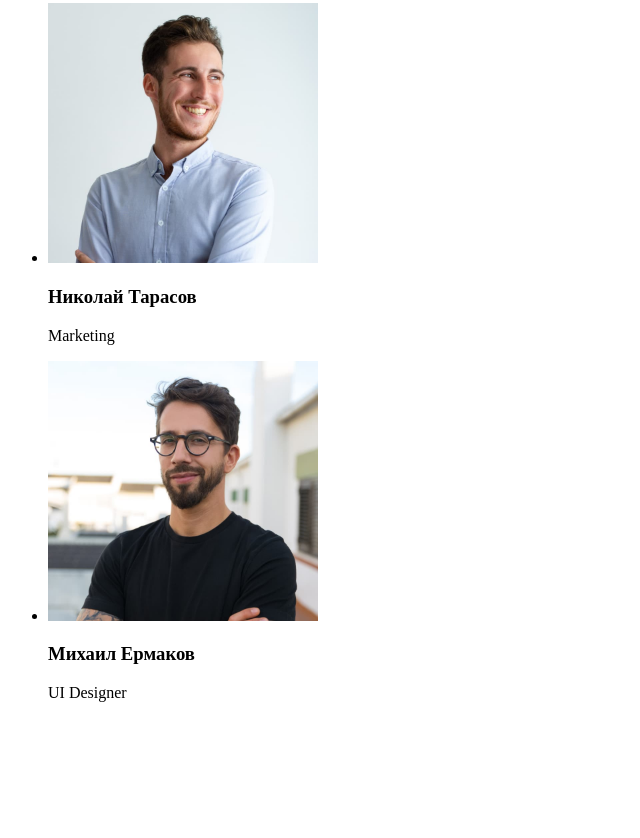
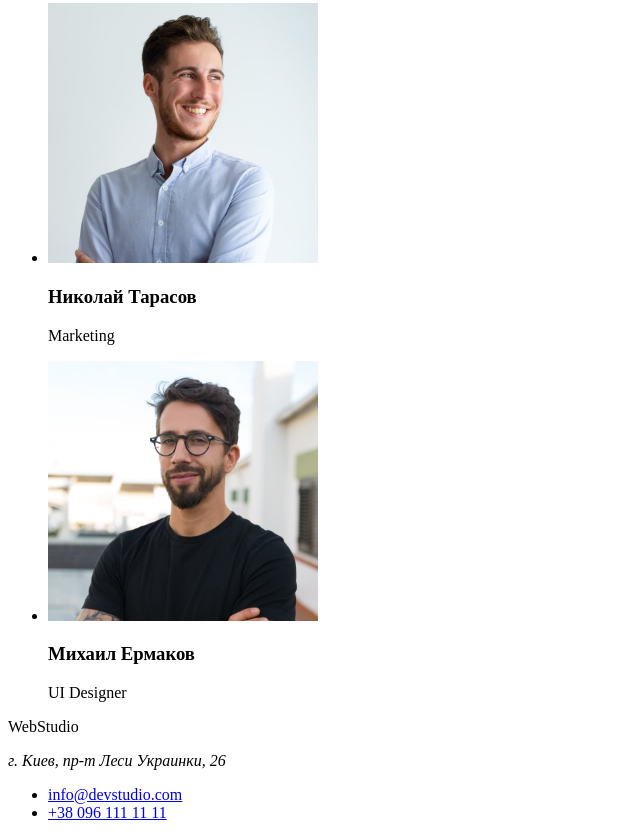
Before and after one commit to Mariianath/goit-markup-hw-01, a plain HTML site: page index.html in a window 1280 px wide. Shown: the part 2341-3179 px from the top of the page, without its empty margins (0-640 px from the left). Before the commit the page ends 3059 px from the top, so only its background shows below. Drawn offline with Linux system fonts and the light colour scheme.

Commit message:
Добавляет футер

```diff
--- a/index.html
+++ b/index.html
@@ -10,7 +10,7 @@
 
         <!--Верхняя линия-->
         <header>
-            <p>WebStudio</p>
+            <p lang="en">WebStudio</p>
             <nav>
                 <ul>
                     <li> <a href="./index.html">Студия</a> </li>
@@ -89,4 +89,13 @@
  </main>
 
 </body>
+<!--Подвал-->
+<footer>
+<p lang="en">WebStudio</p>
+<address>г. Киев, пр-т Леси Украинки, 26</address>
+<ul>
+    <li><a href="mailto:info@devstudio.com">info@devstudio.com</a></li>
+    <li><a href="tl:+380961111111">+38 096 111 11 11</a></li>
+</ul>
+</footer>
 </html>
```
